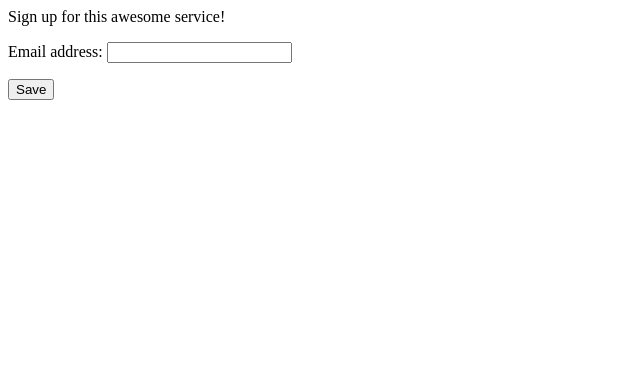
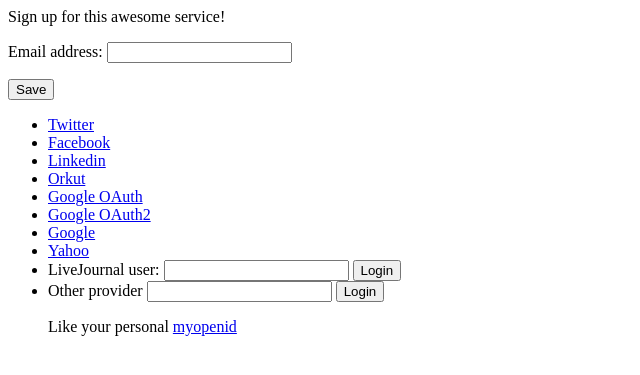
Before and after one commit to elricgit/django-social-launch, a Django app: page / in a window 1280 px wide. Shown: the top 375 px of the page, without its empty margins (0-640 px from the left). Run offline with Django 3.2, Linux system fonts and the light colour scheme.

Commit message:
more work towrds intergating with django-registion and django-social-auth

```diff
--- a/django_social_launch/forms.py
+++ b/django_social_launch/forms.py
@@ -4,8 +4,6 @@
 
 # place form definitions here
 class UserSignupForm(forms.ModelForm):
-	referrer_url = forms.CharField(required=False, widget=forms.HiddenInput)
-
 	def __init__(self, *args, **kwargs):
 		super(UserSignupForm, self).__init__(*args, **kwargs)
 		self.fields['email'].required = True
--- a/django_social_launch/templates/social_launch/index.html
+++ b/django_social_launch/templates/social_launch/index.html
@@ -8,4 +8,35 @@
 {% csrf_token %}
 {{ form.as_p }}
 <input type="submit" value="Save" />
+</form>
+
+<ul>
+	<li><a rel="nofollow" href="{% url socialauth_begin "twitter" %}">Twitter</a></li>
+	<li><a rel="nofollow" href="{% url socialauth_begin "facebook" %}">Facebook</a></li>
+	<li><a rel="nofollow" href="{% url socialauth_begin "linkedin" %}">Linkedin</a></li>
+	<li><a rel="nofollow" href="{% url socialauth_begin "orkut" %}">Orkut</a></li>
+	<li><a rel="nofollow" href="{% url socialauth_begin "google-oauth" %}">Google OAuth</a></li>
+	<li><a rel="nofollow" href="{% url socialauth_begin "google-oauth2" %}">Google OAuth2</a></li>
+	<li><a rel="nofollow" href="{% url socialauth_begin "google" %}">Google</a></li>
+	<li><a rel="nofollow" href="{% url socialauth_begin "yahoo" %}">Yahoo</a></li>
+	<li>
+		<form action="{% url socialauth_begin "livejournal" %}" method="post">{% csrf_token %}
+			<div>
+				<label for="openid_lj_user">LiveJournal user:</label>
+				<input id="openid_lj_user" type="text" value="" name="openid_lj_user" />
+				<input type="submit" value="Login"/>
+			</div>
+		</form>
+	</li>
+	<li>
+		<form action="{% url socialauth_begin "openid" %}" method="post">{% csrf_token %}
+			<div>
+				<label for="openid_identifier">Other provider</label>
+				<input id="openid_identifier" type="text" value="" name="openid_identifier" />
+				<input type="submit" value="Login" />
+			</div>
+			<p class="helptext">Like your personal <a href="https://www.myopenid.com/" title="My OpenId">myopenid</a></p>
+		</form>
+	</li>
+</ul>
 {% endblock content %}
--- a/django_social_launch/views.py
+++ b/django_social_launch/views.py
@@ -12,13 +12,11 @@
 
 user_successfully_created_msg = 'You successfully edited your profile.'
 
+referrer_url_session_key = 'social_launch_referrer_url'
+referring_user_id_session_key = 'social_launch_referring_user_id'
+
 def index(request, referring_user_id=None):
 	referring_user = None
-	if referring_user_id is not None:
-		try:
-			referring_user = get_object_or_404(User, id=referring_user_id)
-		except ValueError:
-			raise Http404
 
 	if request.method == 'POST':
 		form = UserSignupForm(request.POST)
@@ -27,13 +25,38 @@
 			user.username = user.email
 			user.save()
 
-			slp = SocialLaunchProfile(user=user, referrer_url=form.cleaned_data['referrer_url'], referring_user=referring_user)
+			referrer_url = request.session.get(referrer_url_session_key, '')
+
+			referring_user_id = request.session.get(referring_user_id_session_key, None)
+
+			if referring_user_id:
+				try:
+					referring_user = get_object_or_404(User, id=referring_user_id)
+				except ValueError:
+					pass
+
+			slp = SocialLaunchProfile(
+				user=user,
+				referrer_url=referrer_url,
+				referring_user=referring_user,
+			)
 			slp.save()
 
 			messages.success(request, user_successfully_created_msg)
 			return redirect('social_launch_referral', referring_user_id=user.id)
 	else:
-		form = UserSignupForm()
-		form.fields['referrer_url'].initial = request.META.get('HTTP_REFERER', '')
+		if referring_user_id is not None:
+			try:
+				referring_user = get_object_or_404(User, id=referring_user_id)
+			except ValueError:
+				raise Http404
+
+		if request.user.is_authenticated():
+			#TESTME
+			form = None
+		else:
+			form = UserSignupForm()
+			request.session[referrer_url_session_key] = request.META.get('HTTP_REFERER', '')
+			request.session[referring_user_id_session_key] = referring_user_id if referring_user_id is not None else ''
 
 	return render(request, 'social_launch/index.html', {'form' : form,})
--- a/django_social_launch_test_project/urls.py
+++ b/django_social_launch_test_project/urls.py
@@ -12,5 +12,6 @@
 	url(r'^admin/', include(admin.site.urls)),
 
 	url(r'^accounts/', include('registration.backends.default.urls')),			# changed to url for consistancy??? and updated for registration deprecation
+	url(r'', include('social_auth.urls')),
 	url(r'^', include('django_social_launch.urls')),
 )
```
Also changed, not shown: django_social_launch/tests/test_urls.py (+24 -5 lines), django_social_launch_test_project/settings.py (+14 -0 lines).
